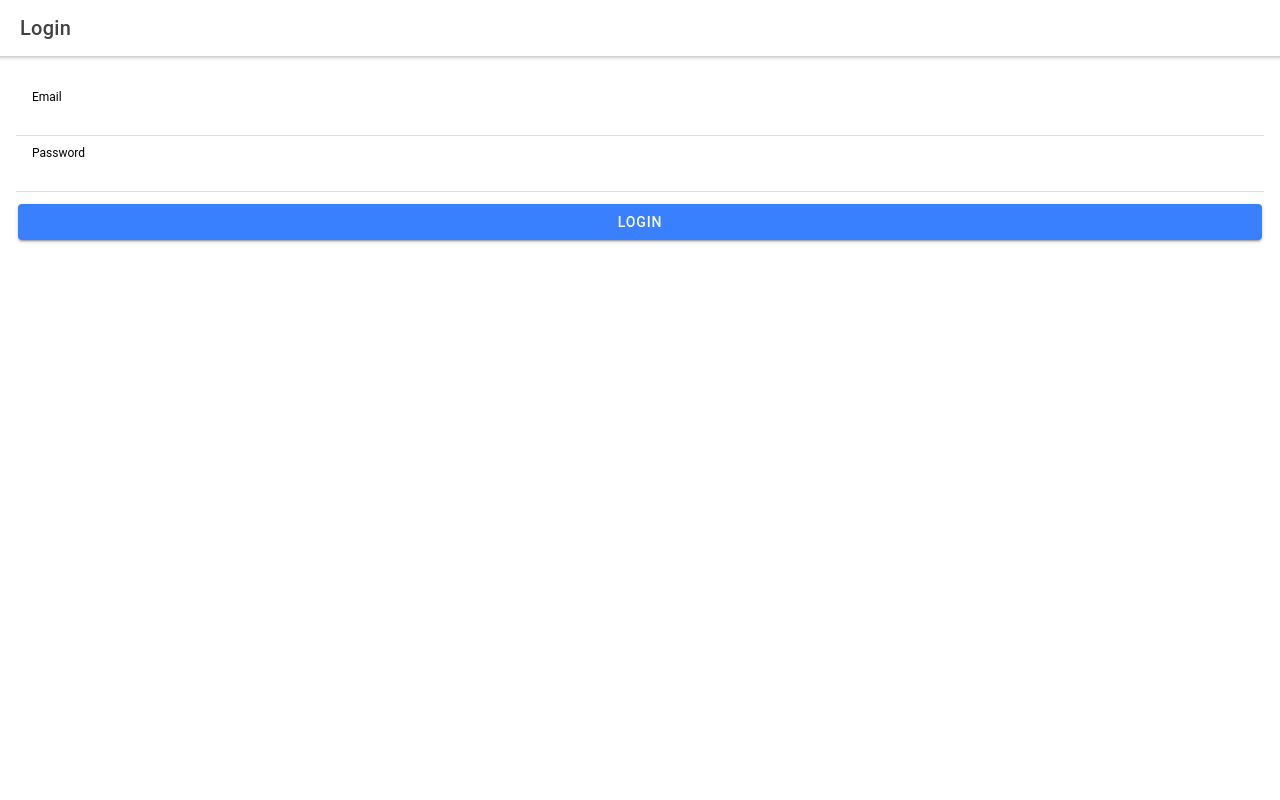
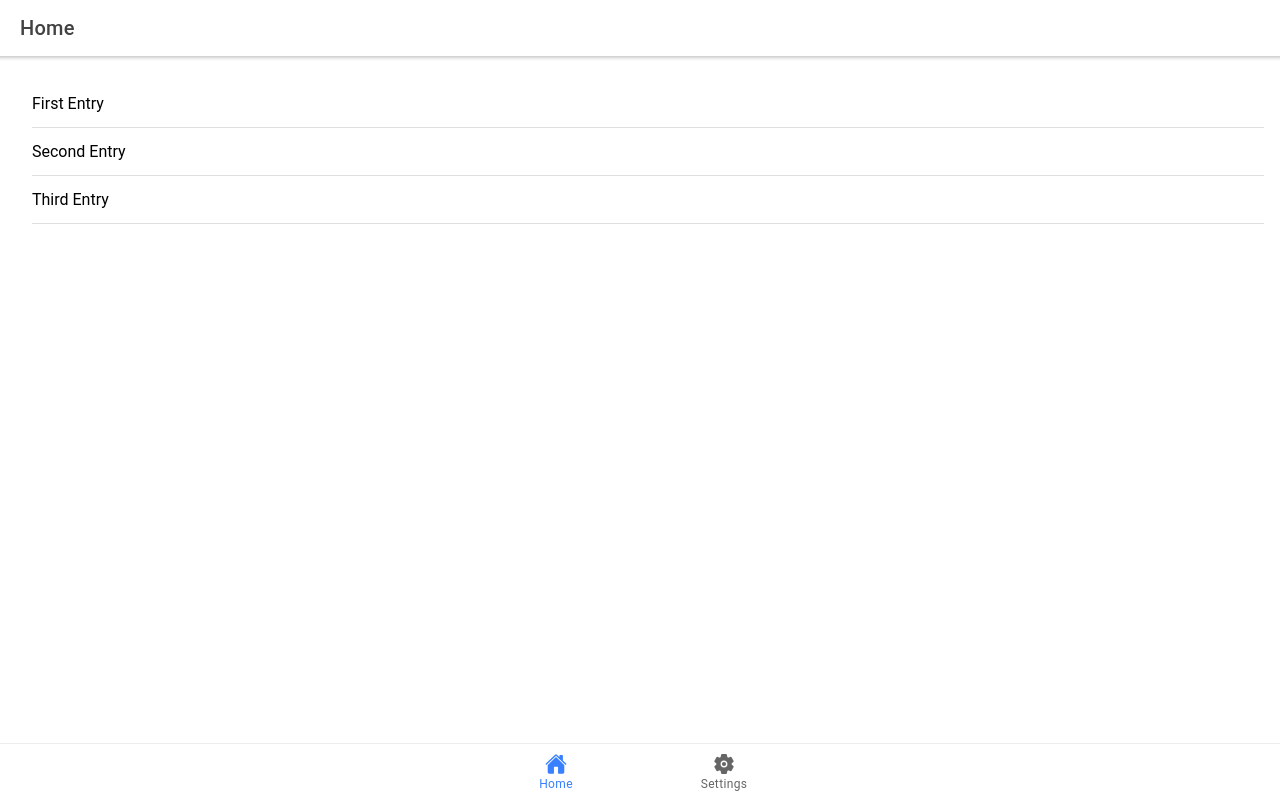
Before and after one commit to mirkonasato/ionic-react-daily-moments, a React (Create React App) app: page /my/entries in a window 1280 px wide. Before the commit this address led to /login. Built offline with nearby package versions, Linux system fonts and the light colour scheme; no server answers; sample sign-in values are in the browser's storage.

Commit message:
Firebase AuthState Observer

```diff
--- a/src/App.tsx
+++ b/src/App.tsx
@@ -1,14 +1,21 @@
 import { IonApp } from '@ionic/react';
 import { IonReactRouter } from '@ionic/react-router';
-import { useState } from 'react';
+import { useEffect, useState } from 'react';
 import { Redirect, Route, Switch } from 'react-router-dom';
 import AppTabs from './AppTabs';
 import { AuthContext } from './auth';
+import { auth } from './firebase';
 import LoginPage from './pages/LoginPage';
 import NotFoundPage from './pages/NotFoundPage';
 
 const App: React.FC = () => {
   const [loggedIn, setLoggedIn] = useState(false);
+  useEffect(() => {
+    auth.onAuthStateChanged((user) => {
+      setLoggedIn(Boolean(user));
+    });
+  }, []);
+
   console.log(`rendering App with loggedIn=${loggedIn}`);
   return (
     <IonApp>
@@ -16,7 +23,7 @@ const App: React.FC = () => {
         <IonReactRouter>
           <Switch>
             <Route exact path="/login">
-              <LoginPage onLogin={() => setLoggedIn(true)} />
+              <LoginPage />
             </Route>
             <Route path="/my">
               <AppTabs />
--- a/src/pages/LoginPage.tsx
+++ b/src/pages/LoginPage.tsx
@@ -4,11 +4,7 @@ import { Redirect } from 'react-router';
 import { useAuth } from '../auth';
 import { auth } from '../firebase';
 
-interface Props {
-  onLogin: () => void;
-}
-
-const LoginPage: React.FC<Props> = ({ onLogin }) => {
+const LoginPage: React.FC = () => {
   const { loggedIn } = useAuth();
   const [email, setEmail] = useState('');
   const [password, setPassword] = useState('');
@@ -18,9 +14,7 @@ const LoginPage: React.FC<Props> = ({ onLogin }) => {
     try {
       setStatus({ loading: true, error: false });
       const credential = await auth.signInWithEmailAndPassword(email, password);
-      setStatus({ loading: false, error: false });
       console.log('credential:', credential);
-      onLogin();
     } catch (error) {
       setStatus({ loading: false, error: true });
       console.log('error:', error);
```
